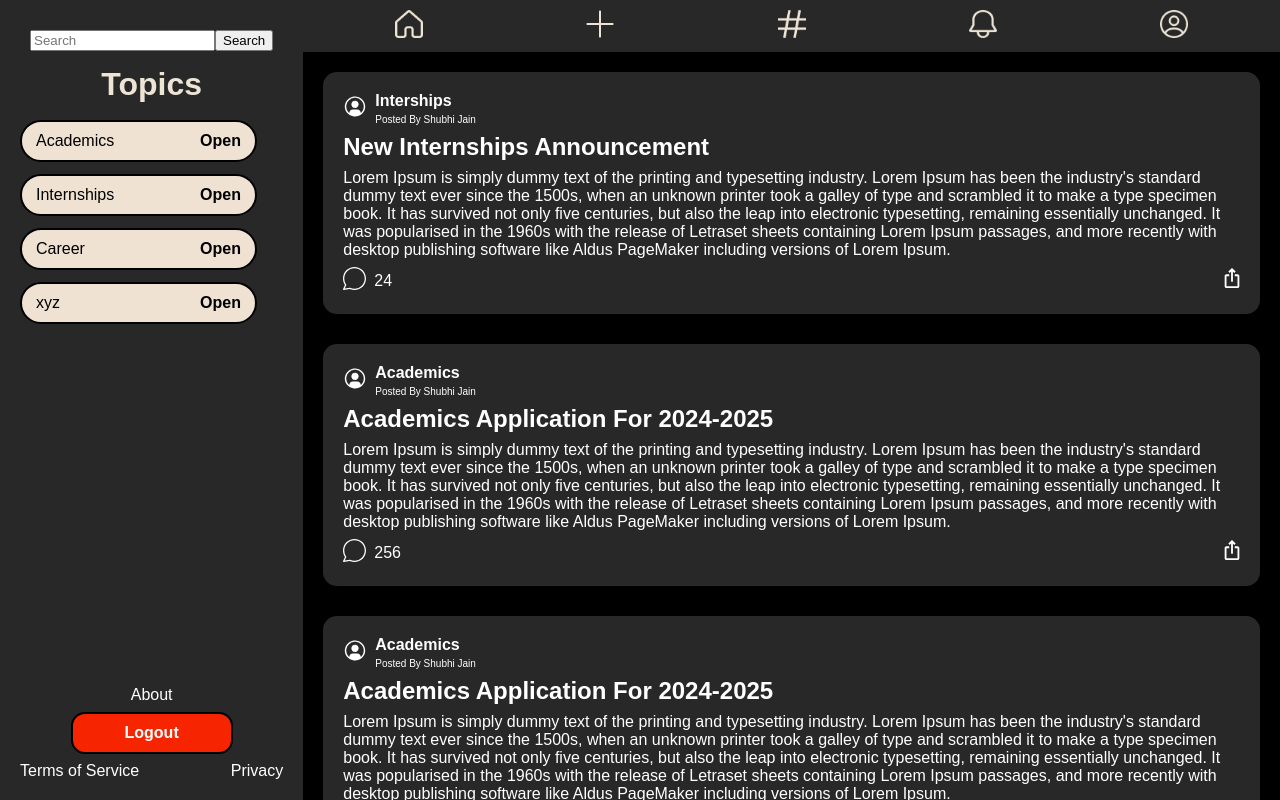
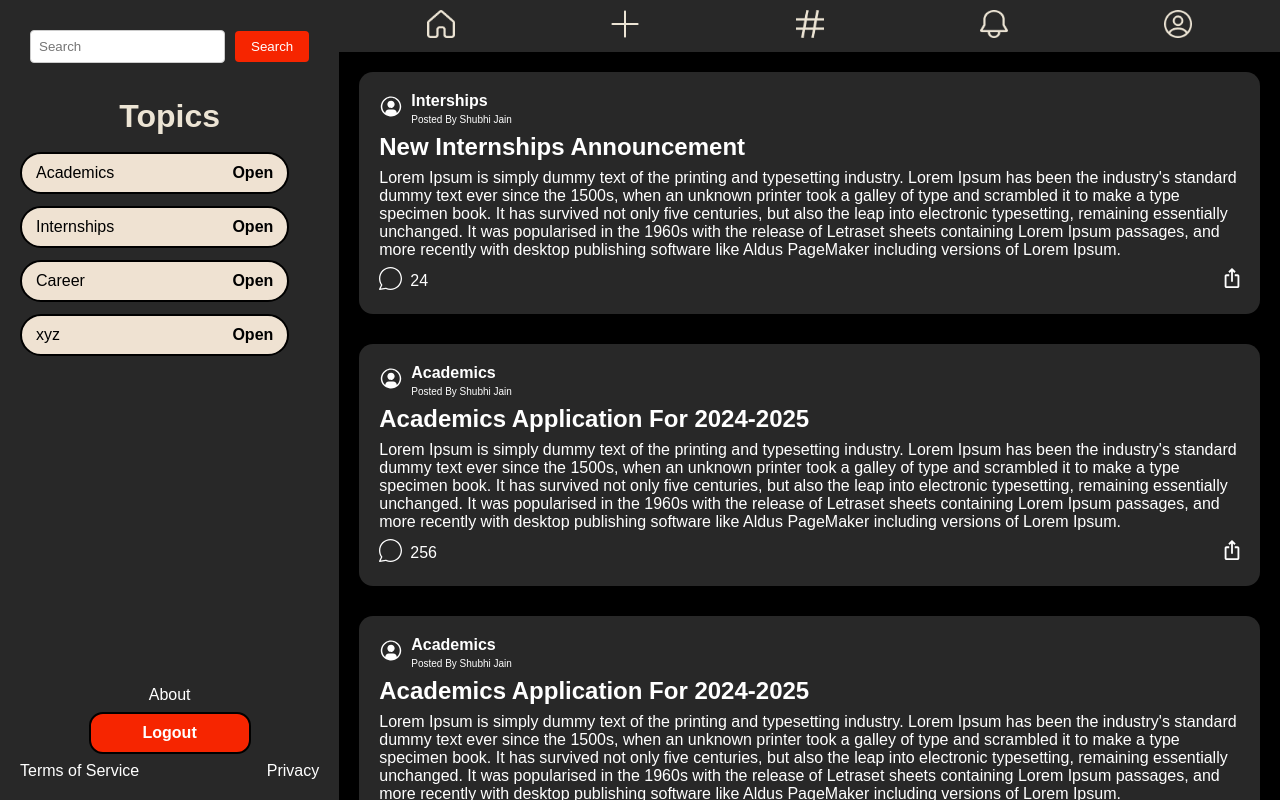
Before and after one commit to pointAcross/querit, a plain HTML site: page pages/home.html in a window 1280 px wide. Drawn offline with Linux system fonts and the light colour scheme.

Commit message:
Added CSS for search button

```diff
--- a/pages/design.css
+++ b/pages/design.css
@@ -457,3 +457,34 @@ textarea {
     padding: 10px;
   }
 }
+
+.search-box {
+  display: flex;
+  align-items: center;
+  width: 100%;
+  padding: 10px;
+  box-sizing: border-box;
+  margin-bottom: 20px; /* Adjust spacing between search box and other elements */
+}
+
+.search-box input[type="text"] {
+  flex-grow: 1;
+  padding: 8px;
+  border: 1px solid #ccc;
+  border-radius: 4px;
+  margin-right: 10px; /* Adjust spacing between input and button */
+}
+
+.search-box button {
+  background-color: #f62500;
+  color: white;
+  padding: 8px 16px;
+  border: none;
+  border-radius: 4px;
+  cursor: pointer;
+  transition: background-color 0.3s;
+}
+
+.search-box button:hover {
+  background-color: #d32000;
+}
```
